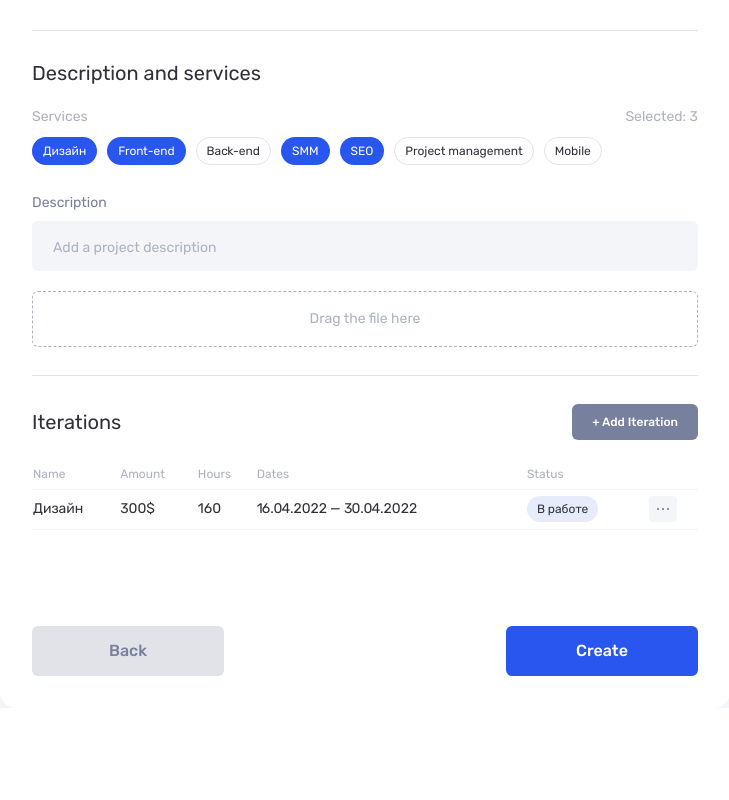
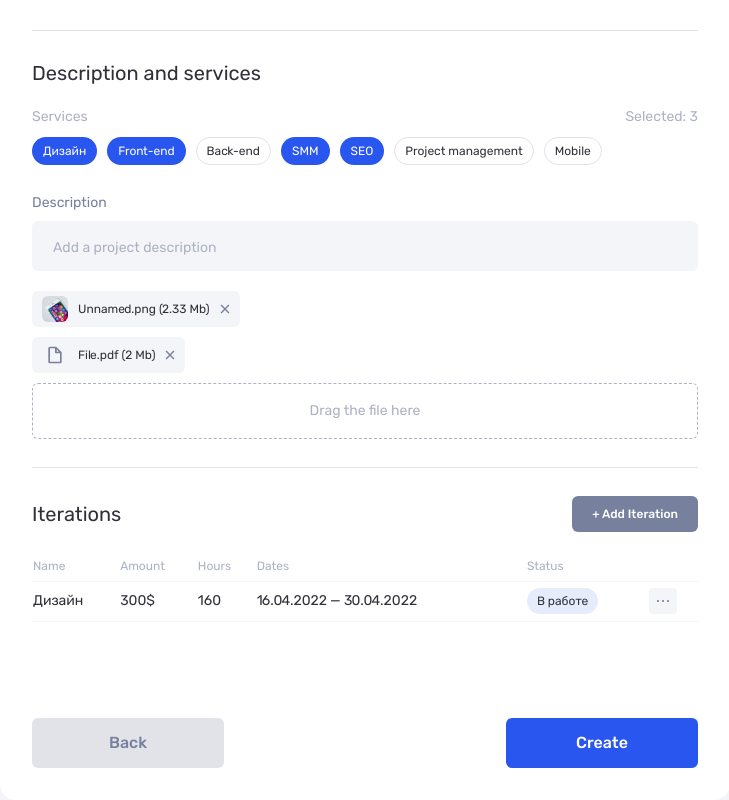
Before and after one commit to exes2012/if-team, a Vue app: page /people in a window 1280 px wide. Shown: the part 1568-2368 px from the top of the page, without its empty margins (40-769 px from the left). Before the commit the page ends 2276 px from the top, so only its background shows below. Built offline with nearby package versions, Linux system fonts and the light colour scheme.

Commit message:
added uploaded file to Project Creation

```diff
--- a/src/assets/icons/icons.js
+++ b/src/assets/icons/icons.js
@@ -32,4 +32,7 @@ export default {
     '<path d="M2 1C2 1.55228 1.55228 2 1 2C0.447715 2 0 1.55228 0 1C0 0.447715 0.447715 0 1 0C1.55228 0 2 0.447715 2 1Z"></path>' +
     '<path d="M7 1C7 1.55228 6.55228 2 6 2C5.44772 2 5 1.55228 5 1C5 0.447715 5.44772 0 6 0C6.55228 0 7 0.447715 7 1Z"></path>' +
     '<path d="M12 1C12 1.55228 11.5523 2 11 2C10.4477 2 10 1.55228 10 1C10 0.447715 10.4477 0 11 0C11.5523 0 12 0.447715 12 1Z"></path>',
+
+  // viewBox="0 0 20 20"
+  file: '<path d="M16.6148 7.23332C16.6057 7.20666 16.5982 7.18082 16.5873 7.15499C16.5478 7.06455 16.4925 6.98186 16.424 6.91082L11.424 1.91082C11.3529 1.84231 11.2703 1.787 11.1798 1.74749C11.1548 1.73582 11.1282 1.72916 11.1015 1.71999C11.0318 1.69626 10.9592 1.68197 10.8857 1.67749C10.8673 1.67582 10.8515 1.66666 10.834 1.66666H5.00065C4.08148 1.66666 3.33398 2.41416 3.33398 3.33332V16.6667C3.33398 17.5858 4.08148 18.3333 5.00065 18.3333H15.0007C15.9198 18.3333 16.6673 17.5858 16.6673 16.6667V7.49999C16.6673 7.48249 16.6582 7.46666 16.6565 7.44832C16.6522 7.37512 16.6382 7.30282 16.6148 7.23332ZM13.8223 6.66666H11.6673V4.51166L13.8223 6.66666ZM5.00065 16.6667V3.33332H10.0007V7.49999C10.0007 7.721 10.0884 7.93296 10.2447 8.08925C10.401 8.24553 10.613 8.33332 10.834 8.33332H15.0007L15.0023 16.6667H5.00065Z"></path>',
 };
--- a/src/components/VIcon.vue
+++ b/src/components/VIcon.vue
@@ -18,12 +18,12 @@ export default {
       default: "apply",
     },
     width: {
-      type: Number,
-      default: 20,
+      type: String,
+      default: "20",
     },
     height: {
-      type: Number,
-      default: 20,
+      type: String,
+      default: "20",
     },
   },
   data() {
--- a/src/views/ViewPeople.vue
+++ b/src/views/ViewPeople.vue
@@ -502,6 +502,52 @@
             </div>
 
             <div class="relative">
+              <div
+                class="w-fit mb-2.5 flex items-center py-[5px] px-2.5 rounded-md bg-gray-100"
+              >
+                <div
+                  class="w-[26px] h-[26px] rounded-md overflow-hidden mr-2.5"
+                >
+                  <img
+                    src="../assets/img/file-upload-demo.jpg"
+                    alt="file icon"
+                    class="w-full h-full object-cover"
+                  />
+                </div>
+                <p class="text-4 mr-2.5">Unnamed.png (2.33 Mb)</p>
+                <v-button type="button"
+                  ><v-icon
+                    name="close"
+                    width="10"
+                    height="10"
+                    viewBox="0 0 12 12"
+                    class="hover:fill-blue-400"
+                  ></v-icon>
+                </v-button>
+              </div>
+              <div
+                class="w-fit mb-2.5 flex items-center py-[5px] px-2.5 rounded-md bg-gray-100"
+              >
+                <div
+                  class="w-[26px] h-[26px] rounded-md overflow-hidden mr-2.5"
+                >
+                  <img
+                    src="../assets/img/icons/file.svg"
+                    alt="file icon"
+                    class="w-full h-full object-cover"
+                  />
+                </div>
+                <p class="text-4 mr-2.5">File.pdf (2 Mb)</p>
+                <v-button type="button"
+                  ><v-icon
+                    name="close"
+                    width="10"
+                    height="10"
+                    viewBox="0 0 12 12"
+                    class="hover:fill-blue-400"
+                  ></v-icon>
+                </v-button>
+              </div>
               <input
                 type="file"
                 name="upload-file"
```
Also changed, not shown: src/assets/img/file-upload-demo.jpg (added), src/assets/img/icons/file.svg (added).
